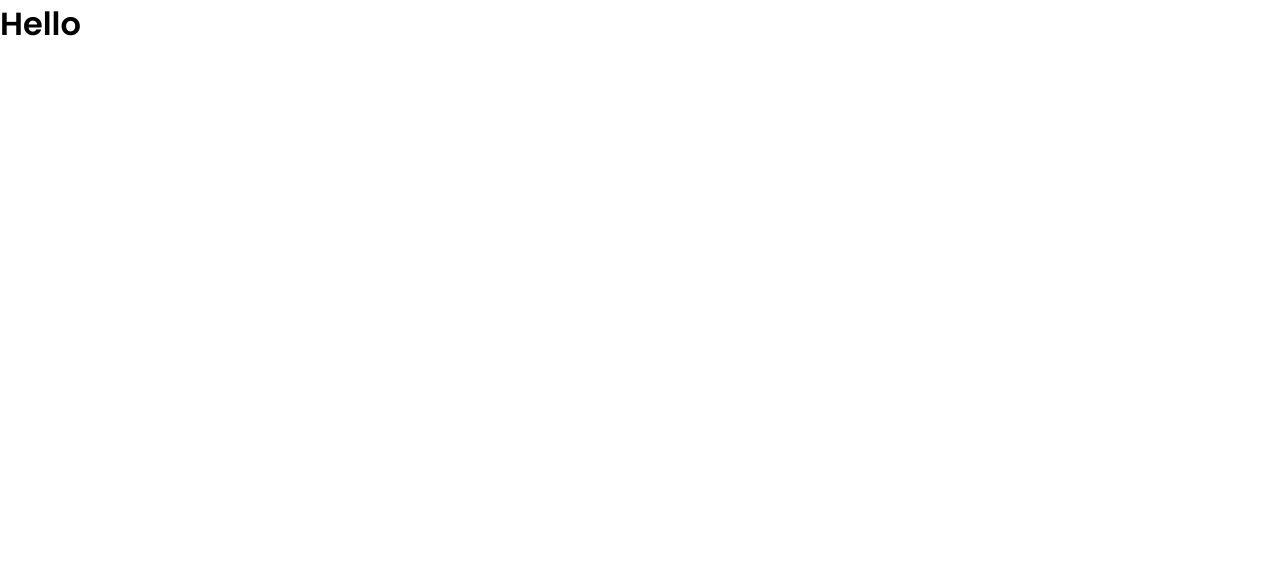
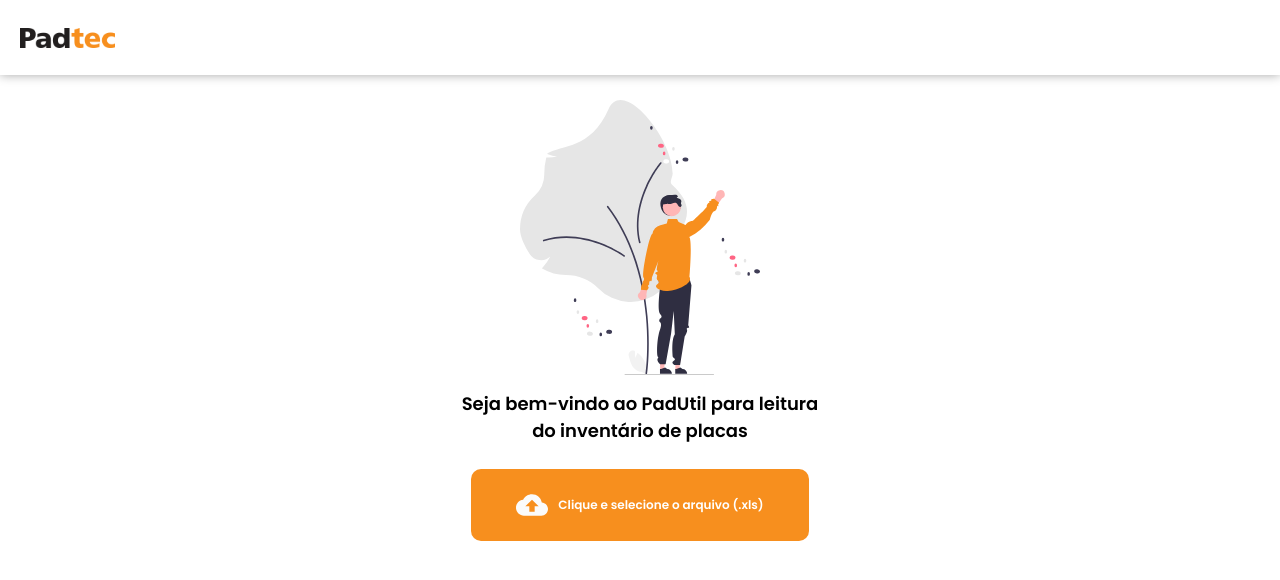
Before and after one commit to kaique64/PadUtilWeb, a Vue app in the folder frontend/: page / in a window 1280 px wide. Shown: the top 580 px of the page. Built offline with nearby package versions, Linux system fonts and the light colour scheme.

Commit message:
create the home page with the functionalities

```diff
--- a/frontend/src/App.vue
+++ b/frontend/src/App.vue
@@ -1,9 +1,209 @@
-<script setup>
+<script>
+import { upload } from './service/fileUploadService'
+import { download } from './service/downloadFileService'
+import { wait } from './utils/wait'
+import FileComponentVue from './components/FileComponent.vue';
+import DownloadButtonComponentVue from './components/DownloadButtonComponent.vue';
+
+const STATUS_INITIAL = 0, STATUS_SAVING = 1, STATUS_SUCCESS = 2, STATUS_FAILED = 3;
+
+export default {
+  components: {
+    FileComponentVue,
+    DownloadButtonComponentVue,
+  },
+  data() {
+    return {
+      filename: 'Clique e selecione o arquivo (.xls)',
+      currentStatus: null,
+      blob: null,
+    }
+  },
+  computed: {
+    isInitial() {
+      return this.currentStatus === STATUS_INITIAL;
+    },
+    isSaving() {
+      return this.currentStatus === STATUS_SAVING;
+    },
+    isSuccess() {
+      return this.currentStatus === STATUS_SUCCESS;
+    },
+    isFailed() {
+      return this.currentStatus === STATUS_FAILED;
+    }
+  },
+  methods: {
+    setFilename(filename) {
+      this.filename = filename;
+    },
+    onChangeFile(event) {
+      const filename = event.target.files.item(0).name;
+      const fileList = event.target.files;
+
+      this.setFilename(filename)
+
+      const formData = new FormData();
+
+      if (!fileList.length) return;
+
+      Array
+        .from(Array(fileList.length).keys())
+        .map(item => {
+          formData.append('file', fileList[item], fileList[item].name);
+        });
+
+      this.save(formData)
+    },
+    save(formData) {
+      this.currentStatus = STATUS_SAVING;
+
+      upload(formData)
+        .then(wait(1500))
+        .then(result => {
+          this.currentStatus = STATUS_SUCCESS;
+          this.blob = result.data;
+          return result;
+        })
+        .catch(err => {
+          this.currentStatus = STATUS_FAILED;
+          return err;
+        });
+    },
+    downloadFile() {
+      download(this.blob);
+    }
+  }
+}
 </script>
 
 <template>
-  <h1>Hello</h1>
+  <header>
+    <img src="/assets/logo.png" height="20" alt="Logo Padtec">
+  </header>
+  <div class="welcome-text">
+    <img src="/assets/welcome-illustration.svg" height="275" alt="Welcome to PadUtil">
+    <span class="text">
+      Seja bem-vindo ao PadUtil para leitura do inventário de placas
+    </span>
+    <div class="inventory-container">
+      <FileComponentVue
+        :filename="filename"
+        :changeMethod="onChangeFile"
+        :accept="`application/vnd.openxmlformats-officedocument.spreadsheetml.sheet, application/vnd.ms-excel`"
+        :class="`board-inventory-btn`"
+        :name="`inventory`"
+        :id="`board-inventory`"
+      />
+
+      <img src="/assets/success-icon.svg" class="status-icon" alt="Upload feito com sucesso" v-if="isSuccess">
+      <img src="/assets/failed-icon.svg" class="status-icon" alt="Upload falhou" v-if="isFailed">
+      <img src="/assets/loading.svg" class="status-icon" alt="Carregando" v-if="isSaving">
+
+    </div>
+
+    <span v-if="isSuccess"><b>Resultado:</b></span>
+    <DownloadButtonComponentVue
+      :title="filename + `_RESULT`"
+      :class="`result-btn`"
+      :clickMethod="downloadFile"
+      v-if="isSuccess"
+    />
+
+    <div class="err-message-container">
+      <img src="/assets/warn-icon.svg" class="status-icon" alt="Upload falhou" v-if="isFailed">
+      <span class="err-message" v-if="isFailed">
+        Erro ao fazer o upload do arquivo! Tente novamente mais tarde
+      </span>
+    </div>
+  </div>
 </template>
 
-<style scoped>
+<style>
+header {
+  display: flex;
+  align-items: center;
+  justify-content: space-between;
+  height: 75px;
+  padding: 20px;
+  box-shadow: 0px 0px 10px var(--color-shadow-background);
+}
+
+input[type="file"] {
+  display: none;
+}
+
+.inventory-container {
+  display: flex;
+  flex-direction: row;
+  align-items: center;
+  justify-content: center;
+}
+
+.status-icon {
+  padding-left: 10px;
+}
+
+.board-inventory-icon {
+  padding-right: 10px;
+}
+
+.board-inventory-btn, .result-btn {
+  display: flex;
+  align-items: center;
+  padding: 5px 45px;
+  max-width: 400px;
+  width: 100%;
+  background-color: var(--principal-bg-color);
+  color: var(--vt-c-white);
+  text-align: center;
+  margin-top: 10px;
+  cursor: pointer;
+  border-radius: 10px;
+  font-size: 12px;
+  font-weight: 600;
+}
+
+.result-btn {
+  border: none;
+}
+
+.welcome-text {
+  display: flex;
+  flex-direction: column;
+  align-items: center;
+  justify-content: center;
+  text-align: center;
+  padding: 10px;
+}
+
+.welcome-text img {
+  margin: 15px 0 ;
+}
+
+.welcome-text .text {
+  max-width: 365px;
+  width: 100%;
+  text-align: center;
+  font-weight: 600;
+  font-size: 18px;
+  margin-bottom: 15px;
+}
+
+.err-message-container {
+  display: flex;
+  flex-direction: row;
+  align-items: flex-start;
+  justify-content: center;
+}
+
+.err-message {
+  font-size: 12px;
+  font-weight: 500;
+  color: var(--error-color);
+  padding: 10px;
+  max-width: 372px;
+  width: 100%;
+  text-align: left;
+}
 </style>
```
